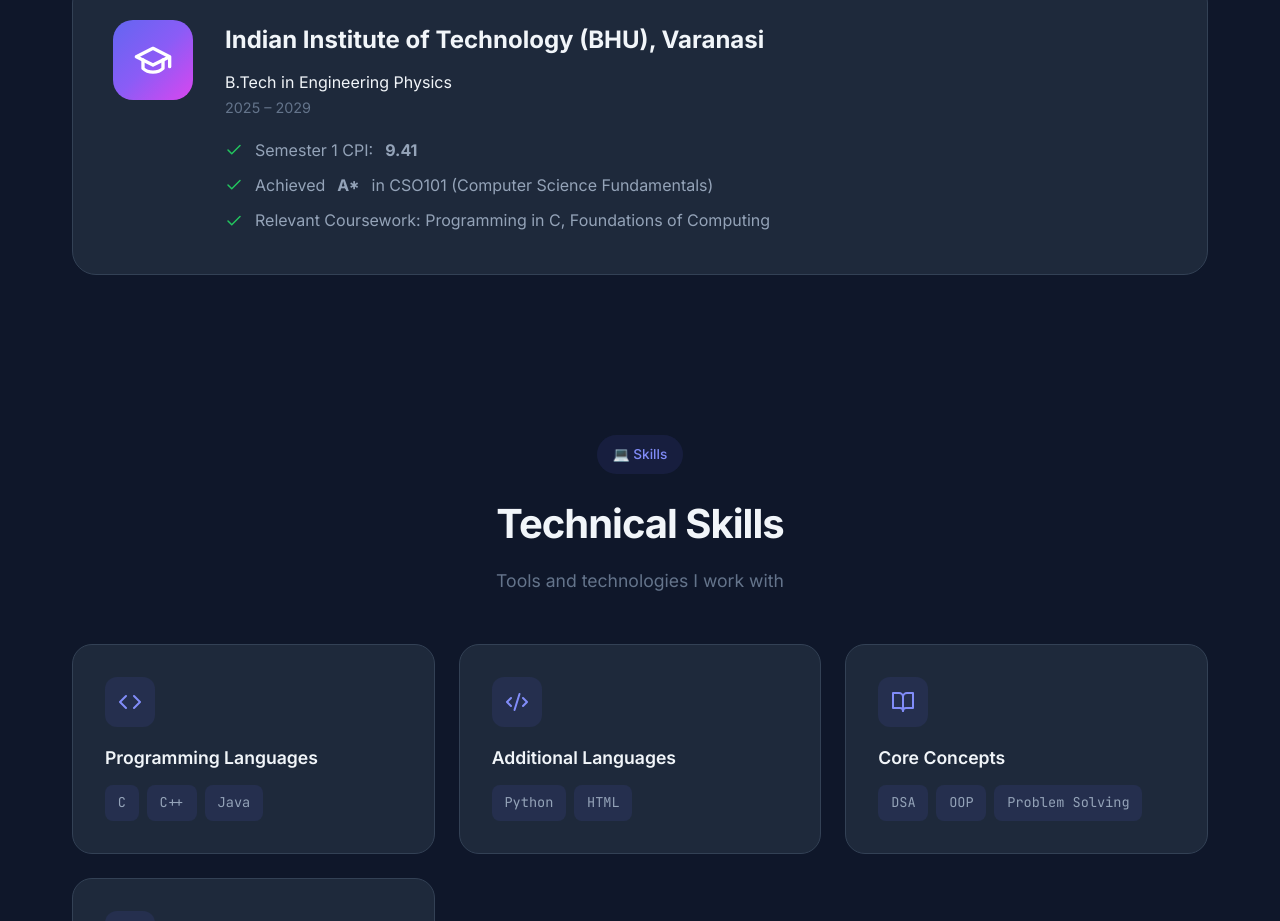
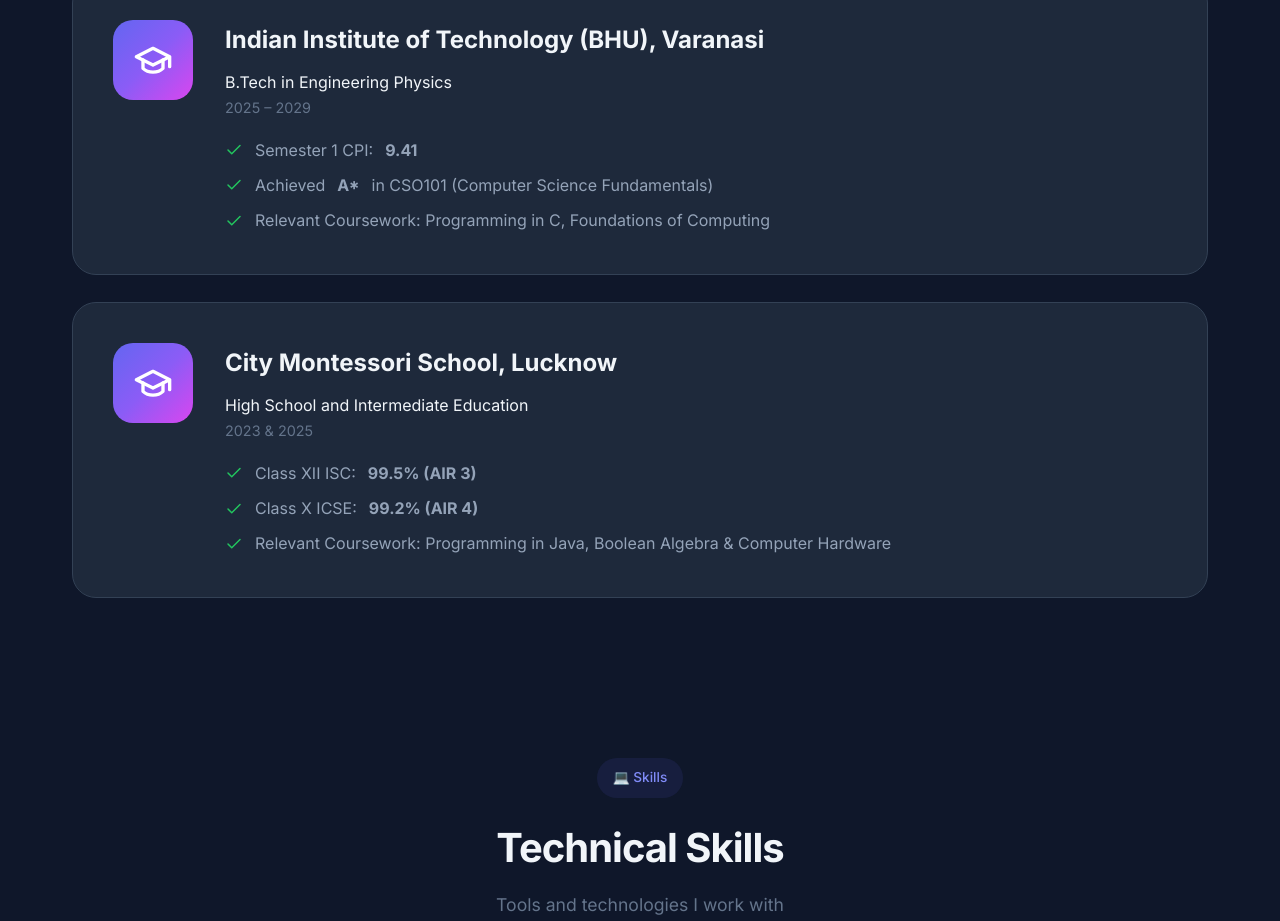
Before and after one commit to utkarshgupta-iitbhu/utkarshgupta-iitbhu.github.io, a plain HTML site: page index.html in a window 1280 px wide. Shown: the part 1879-2800 px from the top of the page. Drawn offline with Linux system fonts and the light colour scheme.

Commit message:
Update index.html

```diff
--- a/index.html
+++ b/index.html
@@ -1305,6 +1305,45 @@
                             Relevant Coursework: Programming in C, Foundations of Computing
                         </li>
                     </ul>
+
+                </div>
+            </div><br>
+            <div class="education-card">
+                <div class="education-icon">
+                    <svg xmlns="http://www.w3.org/2000/svg" viewBox="0 0 24 24" fill="none" stroke="currentColor"
+                        stroke-width="2" stroke-linecap="round" stroke-linejoin="round">
+                        <path d="M22 10v6M2 10l10-5 10 5-10 5z"></path>
+                        <path d="M6 12v5c3 3 9 3 12 0v-5"></path>
+                    </svg>
+                </div>
+                <div class="education-content">
+                    <h3>City Montessori School, Lucknow</h3>
+                    <p class="course">High School and Intermediate Education</p>
+                    <p class="year">2023 & 2025</p>
+                    <ul>
+                        <li>
+                            <svg xmlns="http://www.w3.org/2000/svg" viewBox="0 0 24 24" fill="none"
+                                stroke="currentColor" stroke-width="2" stroke-linecap="round" stroke-linejoin="round">
+                                <polyline points="20 6 9 17 4 12"></polyline>
+                            </svg>
+                            Class XII ISC: <strong>99.5% (AIR 3)</strong>
+                        </li>
+                        <li>
+                            <svg xmlns="http://www.w3.org/2000/svg" viewBox="0 0 24 24" fill="none"
+                                stroke="currentColor" stroke-width="2" stroke-linecap="round" stroke-linejoin="round">
+                                <polyline points="20 6 9 17 4 12"></polyline>
+                            </svg>
+                            Class X ICSE: <strong>99.2% (AIR 4)</strong>
+                        </li>
+                        <li>
+                            <svg xmlns="http://www.w3.org/2000/svg" viewBox="0 0 24 24" fill="none"
+                                stroke="currentColor" stroke-width="2" stroke-linecap="round" stroke-linejoin="round">
+                                <polyline points="20 6 9 17 4 12"></polyline>
+                            </svg>
+                            Relevant Coursework: Programming in Java, Boolean Algebra & Computer Hardware
+                        </li>
+                    </ul>
+
                 </div>
             </div>
         </section>
@@ -1666,4 +1705,5 @@
         });
     </script>
 </body>
+
 </html>
```
